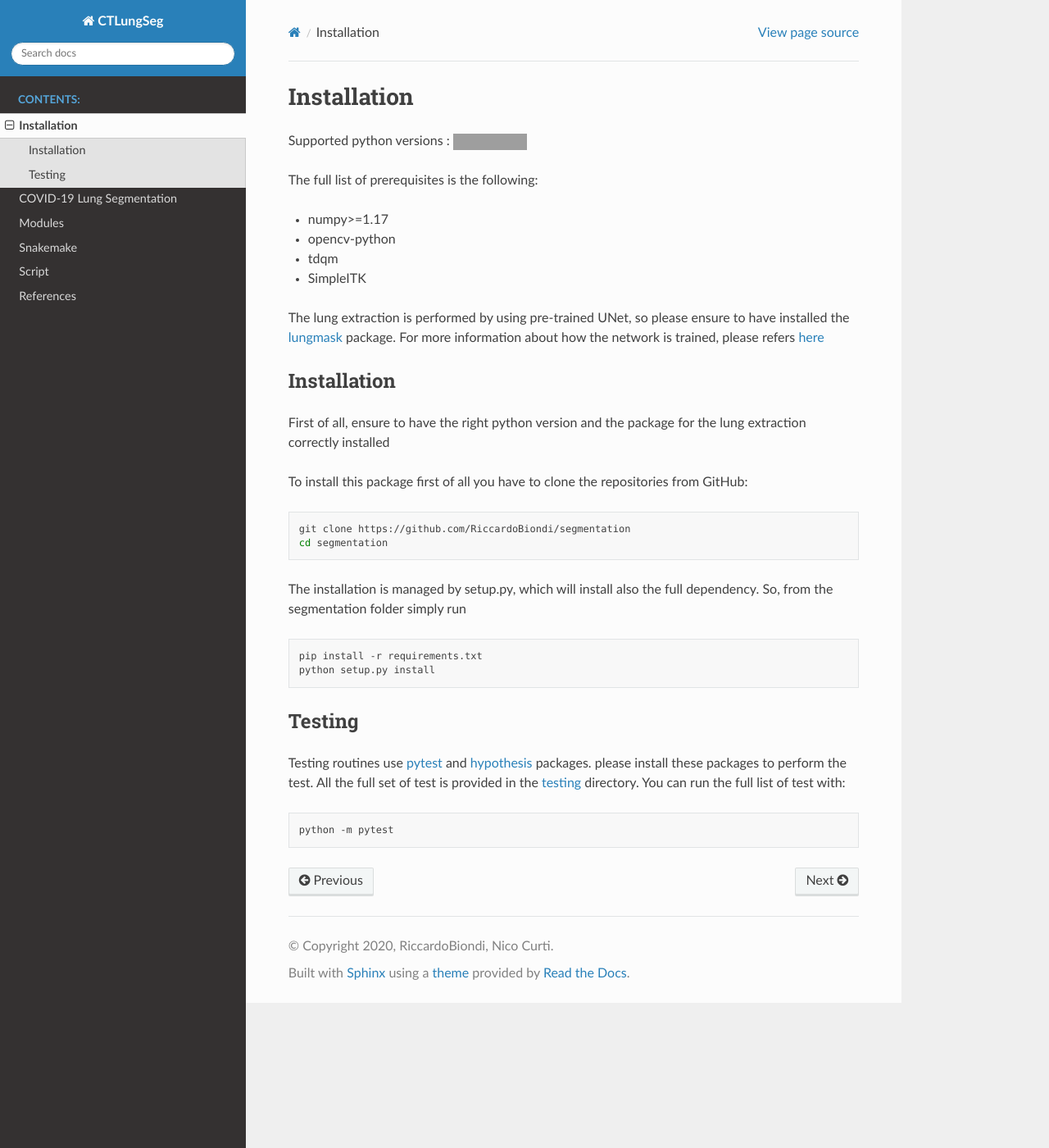
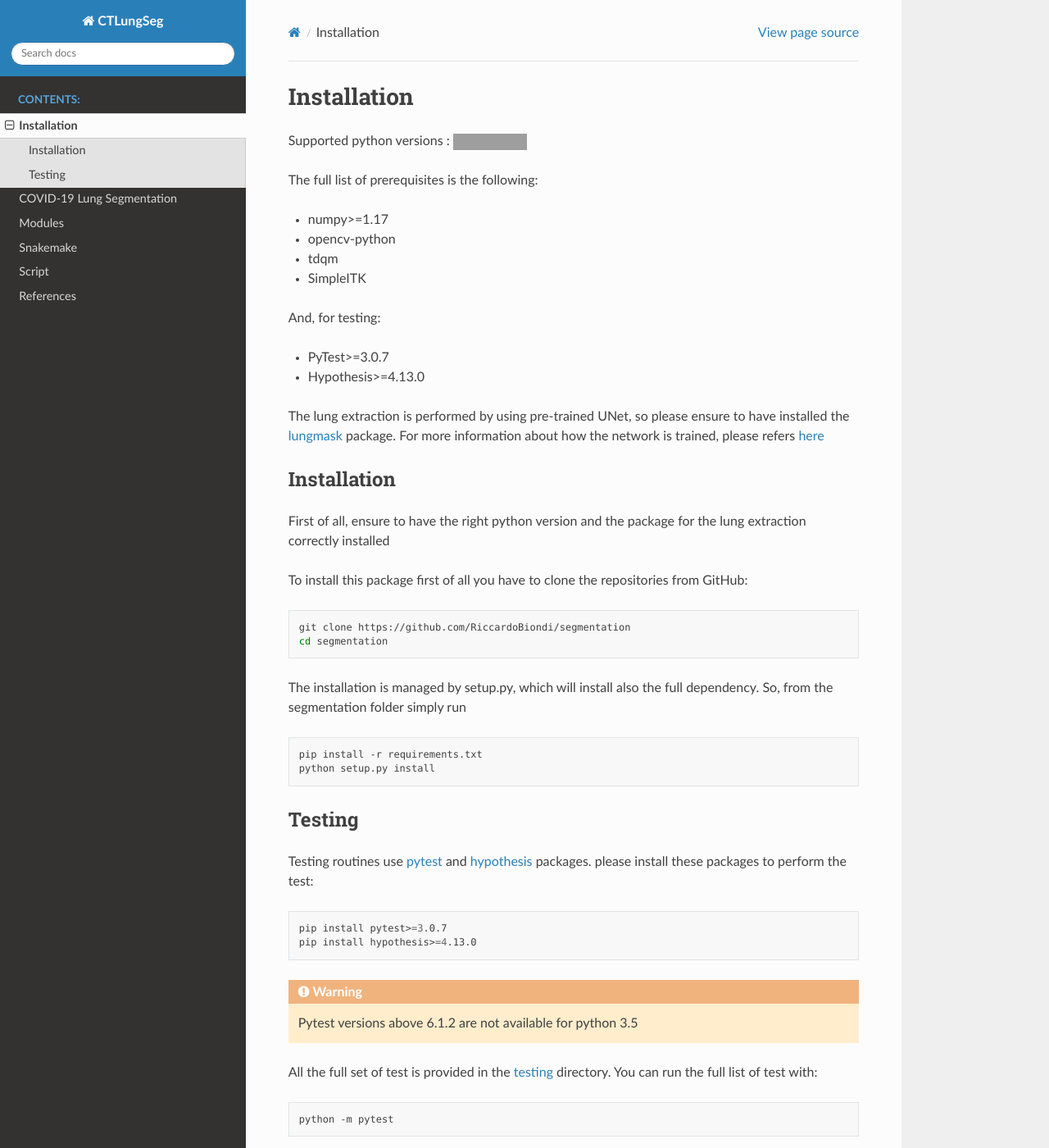
Before and after one commit to RiccardoBiondi/segmentation, a Sphinx documentation site: the page built from docs/source/installation.rst, in a window 1280 px wide and 1400 px high. Shown: the whole window at 82% size. Built offline with Sphinx 7.4.7 and the Read the Docs theme 2.0.0, drawn with Linux system fonts in a browser that asks for light colours; grey boxes are pictures that could not be loaded.

Commit message:
[DOC] Minor Fix and Update

```diff
--- a/docs/source/installation.rst
+++ b/docs/source/installation.rst
@@ -10,6 +10,11 @@ The full list of prerequisites is the following:
 - opencv-python
 - tdqm
 - SimpleITK
+
+And, for testing:
+
+- PyTest>=3.0.7
+- Hypothesis>=4.13.0
 
 The lung extraction is performed by using pre-trained UNet, so please ensure to
 have installed the lungmask_ package. For more information about how the network
@@ -40,7 +45,17 @@ Testing
 -------
 
 Testing routines use pytest_ and hypothesis_ packages. please install
-these packages to perform the test.
+these packages to perform the test:
+
+.. code-block:: bash
+
+  pip install pytest>=3.0.7
+  pip install hypothesis>=4.13.0
+
+.. warning::
+  Pytest versions above 6.1.2 are not available for python 3.5
+
+
 All the full set of test is provided in the testing_ directory.
 You can run the full list of test with:
 
--- a/docs/source/modules.rst
+++ b/docs/source/modules.rst
@@ -37,7 +37,7 @@ methods
    :private-members:
    :special-members:
 
-segmentation
+Segmentation
 ------------
 
 This module contains the implementation of the functions used to perform the
--- a/docs/source/script.rst
+++ b/docs/source/script.rst
@@ -78,15 +78,15 @@ displayed :
 
 .. code-block:: bash
 
-  I'm Loading...
+  I m Loading...
   Loaded 20 files from /path/to/input/folder/
   *****Starting clustering*****
   Number of subsamples--> 100
   Total images --> 4000
   Centroid initialization technique-->KMEANS_RANDOM_CENTERS
-  I'm clustering...
+  I m clustering...
   100%|█████████████████████████████████████████████████████████████████████████████████████| 100/100 [00:14<00:00,  2.86s/it]
-  I'm saving...
+  I m saving...
   [DONE]
 
 All the images will be divided into N subsamples, and a K-means clustering is
```
Also changed, not shown: docs/source/snakemake.rst (+6 -6 lines), 3 other files.
